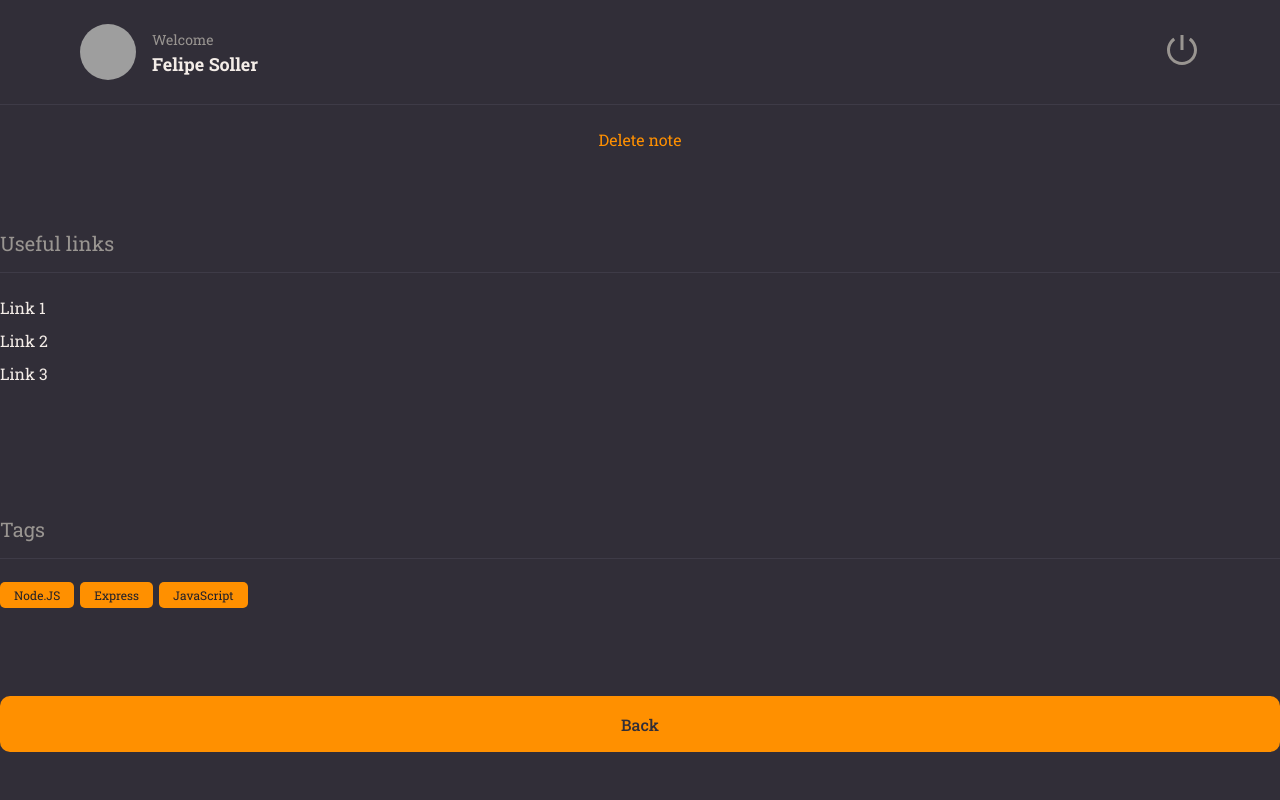
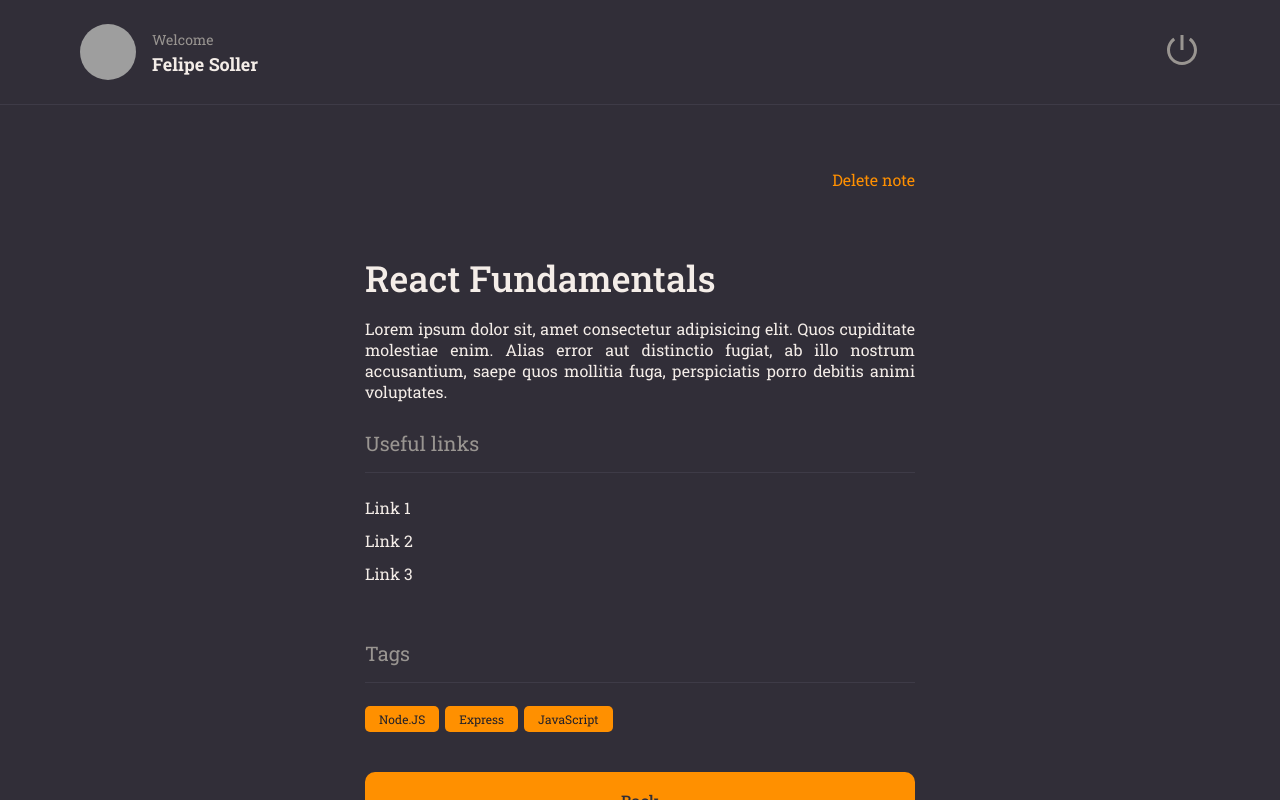
Before and after one commit to FelipeSoller/Stage09_React_Rocket_Notes, a React (Vite) app: page / in a window 1280 px wide. Built offline with nearby package versions, Linux system fonts and the light colour scheme; grey boxes are pictures that could not be loaded.

Commit message:
finishing details page

```diff
--- a/src/components/Section/styles.js
+++ b/src/components/Section/styles.js
@@ -1,7 +1,7 @@
 import styled from 'styled-components'
 
 export const Container = styled.section`
-  margin: 56px 0 28px;
+  margin: 28px 0;
 
   > h2 {
     border-bottom-width: 1px;
--- a/src/pages/Details/index.jsx
+++ b/src/pages/Details/index.jsx
@@ -5,12 +5,23 @@ import { Tag } from '../../components/Tag'
 import { Button } from '../../components/Button'
 import { ButtonText } from '../../components/ButtonText'
 
-import { Container, Links } from './styles'
+import { Container, Links, Content } from './styles'
+
 export const Details = () => {
   return (
     <Container>
       <Header />
+      <main>
+        <Content>
           <ButtonText title={'Delete note'}/>
+
+          <h1>
+            React Fundamentals
+          </h1>
+
+          <p>
+            Lorem ipsum dolor sit, amet consectetur adipisicing elit. Quos cupiditate molestiae enim. Alias error aut distinctio fugiat, ab illo nostrum accusantium, saepe quos mollitia fuga, perspiciatis porro debitis animi voluptates.
+          </p>
           <Section title='Useful links'>
             <Links>
               <li>
@@ -31,6 +42,8 @@ export const Details = () => {
             <Tag title='JavaScript' />
           </Section>
           <Button title='Back' />
+        </Content>
+      </main>
     </Container>
   )
 }
--- a/src/pages/Details/styles.js
+++ b/src/pages/Details/styles.js
@@ -9,6 +9,12 @@ export const Container = styled.div`
     "header"
     "content"
   ;
+
+  > main {
+    grid-area: content;
+    overflow-y: scroll;
+    padding: 64px 0;
+  }
 `
 
 export const Links = styled.ul`
@@ -22,3 +28,26 @@ export const Links = styled.ul`
     }
   }
 `
+
+export const Content = styled.div`
+  max-width: 550px;
+  margin: 0 auto;
+  display: flex;
+  flex-direction: column;
+
+  > button:first-child {
+    align-self: end;
+  }
+
+  > h1 {
+    font-size: 36px;
+    font-weight: 500;
+    padding-top: 64px;
+  }
+
+  > p {
+    font-size: 16px;
+    margin-top: 16px;
+    text-align: justify;
+  }
+`
```
Lines whose indentation alone changed are shown as unchanged.
